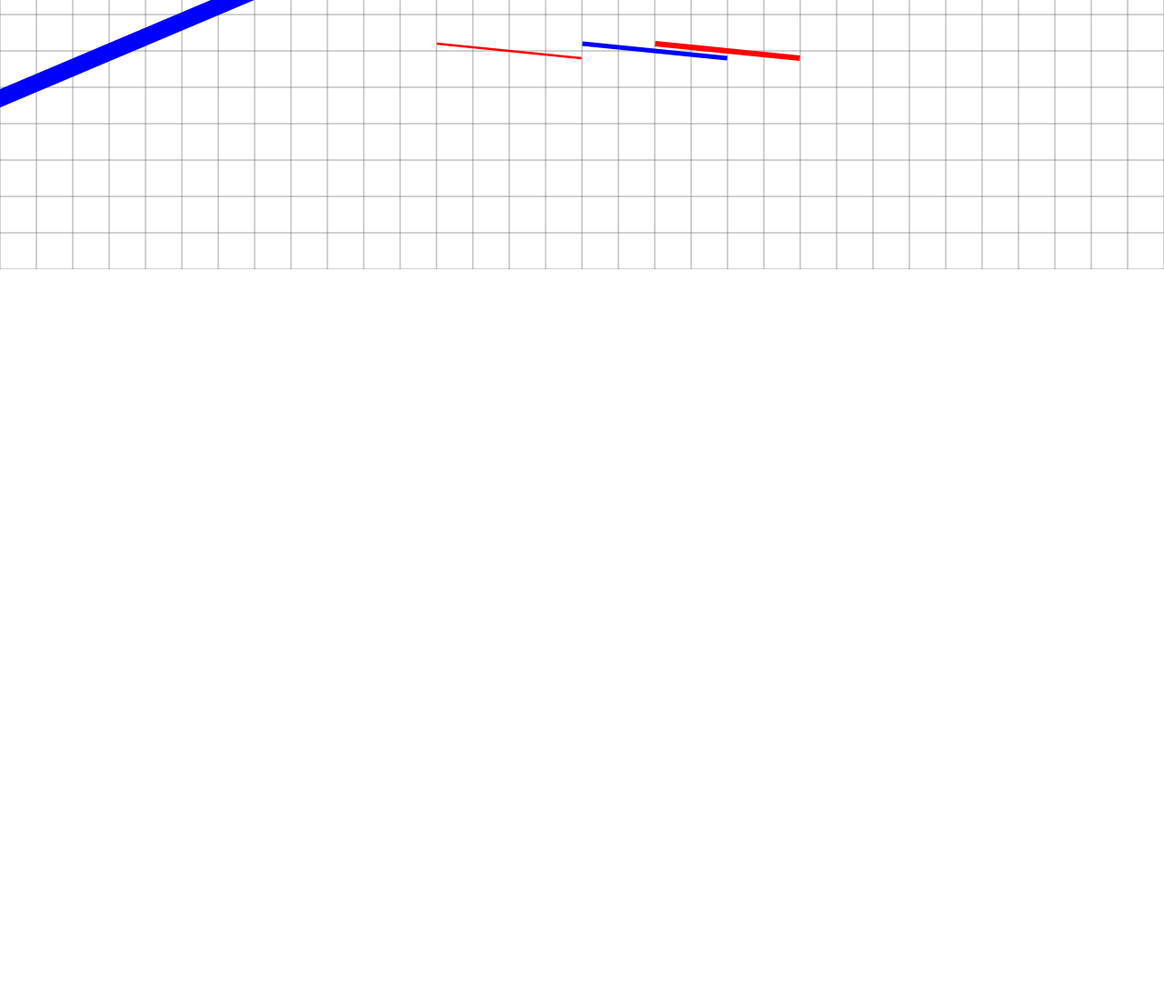
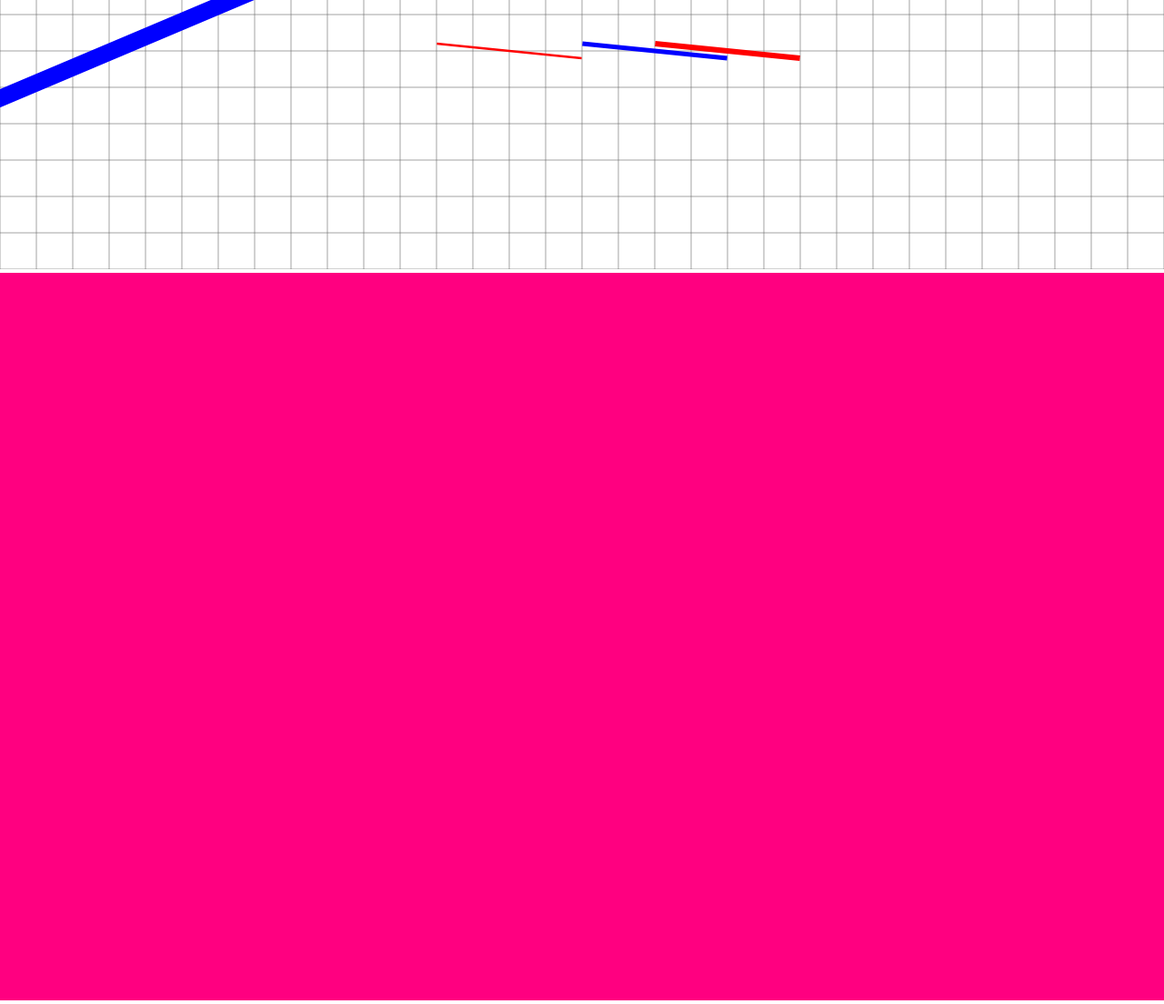
Before and after one commit to benjamin-cates/Interactive-EM, a website built with webpack: page index.html in a window 1280 px wide. Shown: the part 504-1608 px from the top of the page at 91% size. Before the commit the page ends 804 px from the top, so only its background shows below. Built offline with nearby package versions, Linux system fonts and the light colour scheme; animation ran at ten frames a second.

Commit message:
Add voltage rendering canvas

```diff
--- a/index.html
+++ b/index.html
@@ -13,6 +13,7 @@
 
     <body>
         <canvas id="canvas"></canvas>
+        <canvas id="volt_canvas"></canvas>
     </body>
 
 
--- /dev/null
+++ b/src/equipotential.ts
@@ -0,0 +1,195 @@
+import PointCharge from "./charges/point_charge";
+import FiniteLine from "./charges/finite_line";
+import InfinitePlane from "./charges/infinite_plane";
+import Object from "./base";
+
+export default class VoltCanvas {
+    canvas: HTMLCanvasElement;
+    gl: WebGLRenderingContext;
+    program: WebGLProgram;
+    //Location of uniform buffers in the fragment shader
+    uniLoc: {
+        "point_count"?: WebGLUniformLocation,
+        "point_data"?: WebGLUniformLocation,
+
+        "line_count"?: WebGLUniformLocation,
+        "line_pos"?: WebGLUniformLocation,
+        "line_data"?: WebGLUniformLocation,
+
+        "plane_count"?: WebGLUniformLocation,
+        "plane_data"?: WebGLUniformLocation,
+
+        "canvas"?: WebGLUniformLocation,
+
+        "positive_color"?: WebGLUniformLocation,
+        "negative_color"?: WebGLUniformLocation,
+        "neutral_color"?: WebGLUniformLocation,
+        "equipotential_color"?: WebGLUniformLocation,
+    } = {};
+    private colors = {
+        "positive_color": [1, 0, 0, 1],
+        "negative_color": [0, 0, 1, 1],
+        "neutral_color": [0, 0, 0, 1],
+        "equipotential_color": [0, 1, 0, 1],
+    };
+    //Update color state by passing in an object with the color names as keys
+    setColors(cols: any) {
+        window.Object.assign(this.colors, cols);
+        for (let i in this.colors) {
+            let col = this.colors[i];
+            this.gl.uniform4f(this.uniLoc[i], col[0], col[1], col[2], col[3]);
+        }
+    }
+    resize(width: number, height: number) {
+        this.gl.uniform2f(this.uniLoc["resolution"], width, height);
+        this.canvas.width = window.innerWidth;
+        this.canvas.height = window.innerHeight;
+        this.gl.viewport(0, 0, window.innerWidth, window.innerHeight);
+    }
+    constructor(canvas: HTMLCanvasElement) {
+        //Get canvas context
+        this.canvas = canvas;
+        this.gl = canvas.getContext("webgl");
+        if (!this.gl) {
+            alert("WebGL not supported");
+            return;
+        }
+        this.program = this.gl.createProgram();
+        //Add vertex and fragment shaders to program
+        const vertexShader = VoltCanvas.createShader(this.gl, this.gl.VERTEX_SHADER, VoltCanvas.vertexShader);
+        this.gl.attachShader(this.program, vertexShader);
+        const fragmentShader = VoltCanvas.createShader(this.gl, this.gl.FRAGMENT_SHADER, VoltCanvas.fragmentShader);
+        this.gl.attachShader(this.program, fragmentShader);
+        this.gl.linkProgram(this.program);
+        this.gl.useProgram(this.program);
+        //Get locations of uniforms in fragment shader
+        for (let name in this.uniLoc) {
+            this.uniLoc[name] = this.gl.getUniformLocation(this.program, name);
+        }
+        this.setColors({});
+    }
+    //Generic create shader function
+    static createShader = (gl: WebGLRenderingContext, type: number, source: string): WebGLShader => {
+        const shader = gl.createShader(type);
+        gl.shaderSource(shader, source);
+        gl.compileShader(shader);
+        const success = gl.getShaderParameter(shader, gl.COMPILE_STATUS);
+        if (success) {
+            return shader;
+        }
+        console.log("Shader compilation error");
+        console.log(gl.getShaderInfoLog(shader));
+        gl.deleteShader(shader);
+    }
+    //Update the uniforms for the object data
+    updateObjects = (objects: Object[]) => {
+        //Points
+        let points = objects.filter((obj) => obj instanceof PointCharge) as PointCharge[];
+        let pointData = new Float32Array(points.length * 3);
+        points.forEach((point, i) => {
+            pointData[i * 3] = point.position.x;
+            pointData[i * 3 + 1] = point.position.y;
+            pointData[i * 3 + 2] = point.charge;
+        });
+        this.gl.uniform1i(this.uniLoc.point_count, points.length);
+        this.gl.uniform3fv(this.uniLoc.point_data, pointData);
+
+        //Finite lines
+        let lines = objects.filter((obj) => obj instanceof FiniteLine) as FiniteLine[];
+        let linePos = new Float32Array(lines.length * 3);
+        let lineData = new Float32Array(lines.length * 2);
+        lines.forEach((line, i) => {
+            linePos[i * 3] = line.position.x;
+            linePos[i * 3 + 1] = line.position.y;
+            linePos[i * 3 + 2] = line.rotation;
+            lineData[i * 2] = line.chargeDensity;
+            lineData[i * 2 + 1] = line.length;
+        });
+        this.gl.uniform1i(this.uniLoc.line_count, lines.length);
+        this.gl.uniform2fv(this.uniLoc.line_data, lineData);
+        this.gl.uniform3fv(this.uniLoc.line_pos, linePos);
+
+        //Planes
+        let planes = objects.filter((obj) => obj instanceof InfinitePlane) as InfinitePlane[];
+        let planeData = new Float32Array(planes.length * 4);
+        planes.forEach((plane, i) => {
+            planeData[i * 4] = plane.position.x;
+            planeData[i * 4 + 1] = plane.position.y;
+            planeData[i * 4 + 2] = plane.rotation;
+            planeData[i * 4 + 3] = plane.chargeDensity;
+        });
+        this.gl.uniform1i(this.uniLoc.plane_count, planes.length);
+        this.gl.uniform4fv(this.uniLoc.plane_data, planeData);
+
+    }
+    static vertexShader = `
+        attribute vec2 a_position;
+        void main() {
+            gl_Position = vec4(a_position, 0, 1);
+        }
+    `;
+    static fragmentShader = `
+        precision mediump float;
+
+        uniform float canvas;
+
+        uniform float point_count;
+        uniform vec3 point_data[100];
+
+        uniform float line_count;
+        uniform vec3 line_pos[100];
+        uniform vec2 line_data[100];
+
+        uniform float plane_count;
+        uniform vec4 plane_data[100];
+
+        void main() {
+            gl_FragColor = vec4(1, 0, 0.5, 1);
+        }
+    `;
+    /*
+        float potential = 0.0;
+        vec2 pos = gl_FragCoord.xy;
+        for(int i = 0; i < point_count; i++) {
+            float charge = point_data[i].z;
+            float dist = distance(point_data[i].xy, gl_FragCoord.xy);
+            potential += charge / dist;
+        }
+        for(int i = 0; i < line_count; i++) {
+            float chargeDensity = line_data[i].x;
+            float halflen = line_data[i].y/2;
+            vec2 center = line_pos[i].xy;
+            float rotation = line_pos[i].z;
+            vec2 dir = vec2(cos(rotation), sin(rotation));
+            vec2 relPos = gl_FragCoord.xy - pos;
+            vec2 end1 = center - dir * halflen;
+            vec2 end2 = center + dir * halflen;
+            float f = dot(relPos,dir)+halfLen;
+            voltage+=chargeDensity*log(abs((dist(pos,end1)+f))/(dist(pos,end2)+f)));
+        }
+        for(int i = 0; i < plane_count; i++) {
+            float chargeDensity = plane_data[i].z;
+            float rotation = plane_data[i].w;
+            vec2 pos = plane_data[i].xy;
+            vec2 dir = vec2(cos(rotation), sin(rotation));
+            vec2 relPos = gl_FragCoord.xy - pos;
+            float dist = dot(relPos, dir);
+        }
+
+
+
+    */
+
+    fullscreenRender = () => {
+        //Draw pixel shader across whole screen
+        const positionAttributeLocation = this.gl.getAttribLocation(this.program, "a_position");
+        const positionBuffer = this.gl.createBuffer();
+        this.gl.bindBuffer(this.gl.ARRAY_BUFFER, positionBuffer);
+        const positions = [-1, -1, 1, -1, -1, 1, -1, 1, 1, -1, 1, 1,];
+        this.gl.bufferData(this.gl.ARRAY_BUFFER, new Float32Array(positions), this.gl.STATIC_DRAW);
+        this.gl.enableVertexAttribArray(positionAttributeLocation);
+        this.gl.vertexAttribPointer(positionAttributeLocation, 2, this.gl.FLOAT, false, 0, 0);
+        this.gl.drawArrays(this.gl.TRIANGLES, 0, 6);
+    }
+
+}
--- a/src/scene.ts
+++ b/src/scene.ts
@@ -4,6 +4,7 @@ import FiniteLine from "./charges/finite_line";
 import InfinitePlane from "./charges/infinite_plane";
 import PointCharge from "./charges/point_charge";
 import Vector from "./vector";
+import Equipotential from "./equipotential";
 
 
 export default class Scene {
@@ -33,11 +34,13 @@ export default class Scene {
     height: number;
     physicsPerSecond: number;
     element: HTMLCanvasElement;
+    voltCanvas: Equipotential;
     context: CanvasRenderingContext2D;
-    constructor(element: HTMLCanvasElement) {
+    constructor(element: HTMLCanvasElement, voltCanvas: HTMLCanvasElement) {
         this.objects = [];
         this.element = element;
         this.context = element.getContext("2d");
+        this.voltCanvas = new Equipotential(voltCanvas);
         this.updateAspectRatio();
         this.sceneDefaults();
         this.render();
@@ -53,6 +56,7 @@ export default class Scene {
         this.context.translate(window.innerWidth / 2, window.innerHeight / 2);
         let scale = window.innerHeight / 2 / Scene.parameters.viewportHeight / 100;
         this.context.scale(scale, scale);
+        this.voltCanvas.resize(this.width, this.height);
     }
 
     sceneDefaults = () => {
@@ -68,11 +72,19 @@ export default class Scene {
         let aspectRatio = this.element.width / this.element.height;
         return new Vector(x / this.element.width * 2 * Scene.parameters.viewportHeight * aspectRatio, -y / this.element.height * 2 * Scene.parameters.viewportHeight);
     }
+    pushObject(object: Object) {
+        this.objects.push(object);
+        this.updateObjects();
+    }
+    updateObjects() {
+        this.voltCanvas.updateObjects(this.objects);
+    }
     render = () => {
         //Request next animation frame
         requestAnimationFrame(this.render);
         //Clear rectangle
         this.context.clearRect(-100 * this.width, -100 * this.height, this.width * 200, this.height * 200);
+        this.voltCanvas.fullscreenRender();
         //Render grid lines if enabled
         if (Scene.parameters.showGridLines) {
             this.context.lineWidth = 1.5;
@@ -128,12 +140,14 @@ export default class Scene {
 var scene: Scene;
 document.addEventListener("DOMContentLoaded", () => {
     let canvas = document.getElementById("canvas") as HTMLCanvasElement;
-    scene = new Scene(canvas);
+    let voltCanvas = document.getElementById("volt_canvas") as HTMLCanvasElement;
+    scene = new Scene(canvas, voltCanvas);
     scene.objects.push(new PointCharge(1, 1, new Vector(0, 0)));
     scene.objects.push(new FiniteLine(1, 1, new Vector(-2, 4), 0.1, 4));
     scene.objects.push(new FiniteLine(-3, 1, new Vector(2, 4), 0.1, 4));
     scene.objects.push(new FiniteLine(5, 1, new Vector(4, 4), 0.1, 4));
     scene.objects.push(new InfinitePlane(-5, 1, new Vector(6, -4), -0.4));
+    scene.updateObjects();
 });
 window.addEventListener("resize", () => {
     scene.updateAspectRatio();
```
